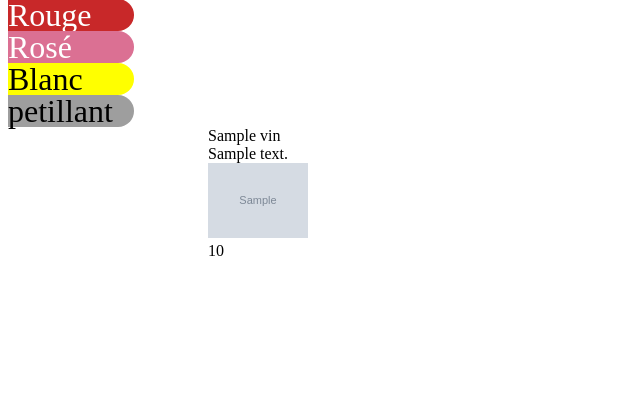
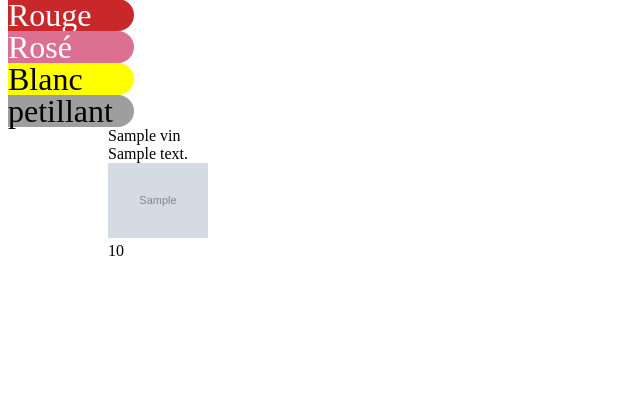
Before and after one commit to almalrich/LeMondeDeSeb, a Symfony app: template templates/vin/wine.html.twig in a window 1280 px wide. Shown: the part 388-800 px from the top of the page, without its empty margins (0-640 px from the left). Run offline with Twig, Linux system fonts and the light colour scheme; the template is opened without the code that fills it: most values are stand-ins (such as "Sample title", 1, 10 or a date in 2020); grey boxes marked "Sample" are stand-in pictures; some libraries are stand-ins or nearby versions; grey boxes are pictures that could not be loaded.

Commit message:
9eme commit+css

```diff
--- a/public/MaCave.css
+++ b/public/MaCave.css
@@ -147,10 +147,7 @@ h2 {
 /***********crud+autre************/
 
 
-.img-vin{
-    width: 250px;
 
-}
 .container-bouteille{
 
     display: flex;
@@ -258,13 +255,15 @@ h2 {
 
 }
 
-#red {
+.botlle {
 
     display: flex;
-    justify-content: flex-end;
+    justify-content: center;
     width: 300px;
 
 }
+
+
 
 .bout {
 
--- a/src/Controller/mainController.php
+++ b/src/Controller/mainController.php
@@ -24,7 +24,7 @@ class mainController extends AbstractController
             return $this->redirectToRoute("user_index");
         }
         elseif (true === $this->get("security.authorization_checker")->isGranted('ROLE_USER')){
-            return $this->redirectToRoute("vin");
+            return $this->redirectToRoute("baseUser");
         }
         else {
             return $this->redirectToRoute("login");
--- a/src/Form/VinType.php
+++ b/src/Form/VinType.php
@@ -19,8 +19,8 @@ class VinType extends AbstractType
             ->add('color')
             ->add('description')
             ->add('image')
-            ->add('prix')
-            ->add('met_id',EntityType::class,['class'=>Mets::class,'choice_label'=>'title']);
+            ->add('prix');
+           // ->add('met_id',EntityType::class,['class'=>Mets::class,'choice_label'=>'title'])
 
 
     }
--- a/templates/vin/white.html.twig
+++ b/templates/vin/white.html.twig
@@ -2,7 +2,7 @@
 
 {% block body %}
     <div class="total">
-        <div id="white">
+        <div class="botlle">
 
             {% for vin in vins %}
                 <div class="bout">
--- a/templates/vin/wine.html.twig
+++ b/templates/vin/wine.html.twig
@@ -2,7 +2,7 @@
 
 {% block body %}
 <div id="total">
-<div id="red">
+<div class="botlle">
 
         {% for vin in vins %}
             <div id="bout">
```
Also changed, not shown: src/Controller/VinUserController.php (+25 -7 lines), templates/vin/pink.html.twig (added, +17 -0 lines), 1 other file.
